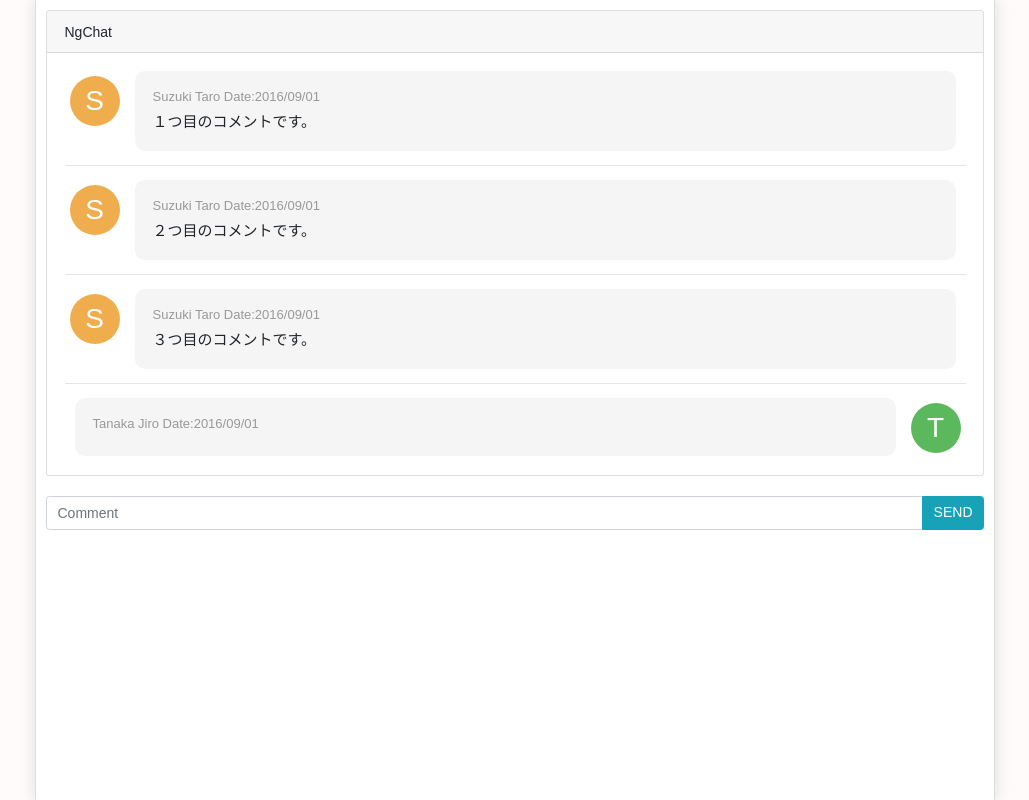
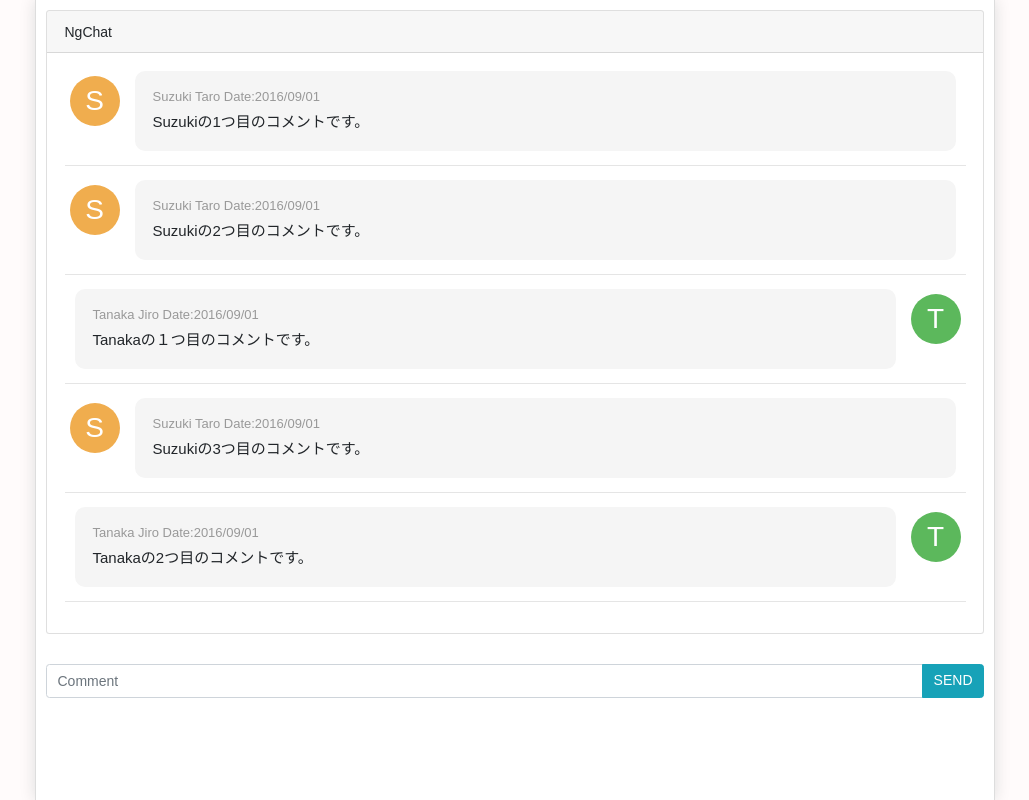
Before and after one commit to mzw86020424/AngularMyChatApp, an Angular app: page / in a window 1280 px wide. Shown: the whole page, without its empty margins (125-1154 px from the left). Built offline with nearby package versions, Linux system fonts and the light colour scheme.

Commit message:
ngIfとsubmitを使い、ビューからデータを渡す処理を実装

```diff
--- a/src/app/app.component.css
+++ b/src/app/app.component.css
@@ -1,12 +1,30 @@
-.page {
+.page { /*更新*/
   max-width: 960px;
   height: 100%;
   margin: 0 auto;
-  padding: 10px;
+  padding: 10px 0;
   background-color: #fff;
   border-left: 1px solid #DDDDDD;
   border-right: 1px solid #DDDDDD;
   box-shadow: 0 0 15px #DDDDDD;
+  overflow: scroll;
+}
+
+.page section{ /*追加*/
+  margin: 0 10px 30px;
+}
+
+.page .page-footer{ /*追加*/
+  display: block;
+  position: fixed;
+  margin: 0;
+  padding: 10px;
+  bottom: 0;
+  height: 55px;
+  width: 100%;
+  max-width: 958px;
+  background-color: #fff;
+  border-top: 1px solid #DDDDDD;
 }
 
 .page .card .media-body {
@@ -46,7 +64,3 @@
 .page .card .media-right a.icon-rounded {
   background-color: #5cb85c;
 }
-
-.page .chart-form {
-  margin: 20px 0;
-}
--- a/src/app/app.component.html
+++ b/src/app/app.component.html
@@ -6,35 +6,28 @@
     <div class="card-body">
       <ng-container *ngFor="let comment of comments">
         <div class="media">
-          <div class="media-left">
-            <a href="#" class="icon-rounded">S</a>
+          <div class="media-left" *ngIf="comment.user.uid !== current_user.uid">
+            <a href="#" class="icon-rounded">{{comment.initial}}</a>
           </div>
           <div class="media-body">
-            <h4 class="media-heading">{{comment.name}} Date:2016/09/01</h4>
+            <h4 class="media-heading">{{comment.user.name}} Date:2016/09/01</h4>
             <div>{{comment.content}}</div>
+          </div>
+          <div class="media-right" *ngIf="comment.user.uid === current_user.uid">
+            <a href="#" class="icon-rounded">{{comment.initial}}</a>
           </div>
         </div>
         <hr>
       </ng-container>
-
-      <div class="media">
-        <div class="media-body">
-          <h4 class="media-heading">Tanaka Jiro Date:2016/09/01</h4>
-          <div>{{content}}</div>
-        </div>
-        <div class="media-right">
-          <a href="#" class="icon-rounded">T</a>
-        </div>
-      </div>
     </div>
   </section>
 
   <section>
-    <form class="chart-form">
+    <form class="chart-form" (submit)="addComment(content)">
       <div class="input-group">
         <input type="text" class="form-control" [(ngModel)]='content' name="comment" placeholder="Comment">
         <div class="input-group-append">
-          <button class="btn btn-info" type="button">SEND</button>
+          <button class="btn btn-info" type="submit">SEND</button>
         </div>
       </div>
     </form>
--- a/src/app/app.component.ts
+++ b/src/app/app.component.ts
@@ -1,10 +1,14 @@
 import { Component } from '@angular/core';
-import { Comment } from "./class/chat";
+import { Comment, User } from "./class/chat";
 
+const CURRENT_USER: User = new User(1, 'Tanaka Jiro');
+const ANOTHER_USER: User = new User(2, 'Suzuki Taro');
 const COMMENTS: Comment[] = [
-  { name: 'Suzuki Taro',  content: '１つ目のコメントです。'},
-  { name: 'Suzuki Taro',  content: '２つ目のコメントです。'},
-  { name: 'Suzuki Taro',  content: '３つ目のコメントです。'}
+  new Comment(ANOTHER_USER, 'Suzukiの1つ目のコメントです。'),
+  new Comment(ANOTHER_USER, 'Suzukiの2つ目のコメントです。'),
+  new Comment(CURRENT_USER, 'Tanakaの１つ目のコメントです。'),
+  new Comment(ANOTHER_USER, 'Suzukiの3つ目のコメントです。'),
+  new Comment(CURRENT_USER, 'Tanakaの2つ目のコメントです。')
 ];
 
 @Component({
@@ -15,4 +19,11 @@ const COMMENTS: Comment[] = [
 export class AppComponent {
   public content = '';
   public comments = COMMENTS;
+  public current_user = CURRENT_USER;
+
+  addComment(comment: string) {
+    if (comment) {
+      this.comments.push(new Comment(this.current_user, comment));
+    }
+  }
 }
--- a/src/app/class/chat.ts
+++ b/src/app/class/chat.ts
@@ -1,4 +1,21 @@
+export class User {
+  uid: number;
+  name: string;
+
+  constructor(uid: number, name: string) {
+    this.uid = uid;
+    this.name = name;
+  }
+}
+
 export class Comment {
-  name: string;
+  user: User;
+  initial: string;
   content: string;
+
+  constructor(user: User, content: string) {
+    this.user = user;
+    this.initial = user.name.slice(0,1);
+    this.content = content;
+  }
 }
```
